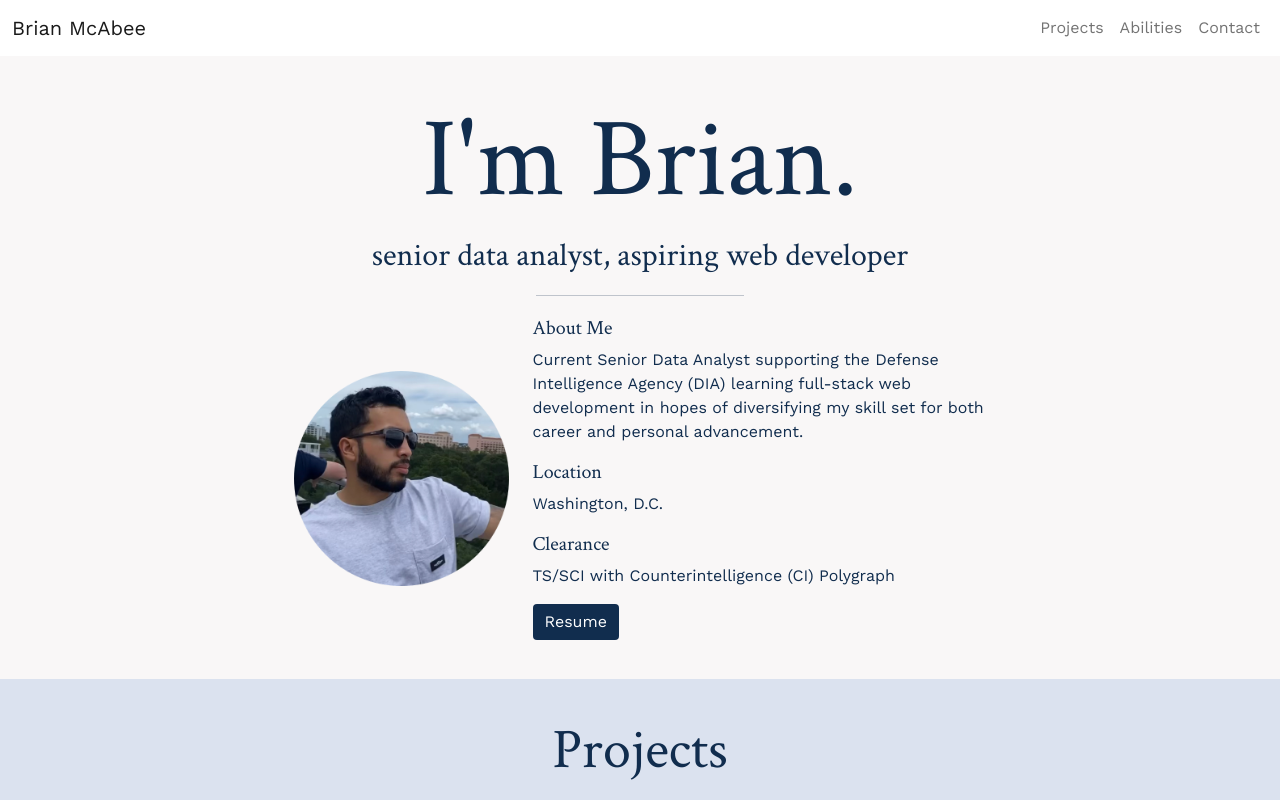
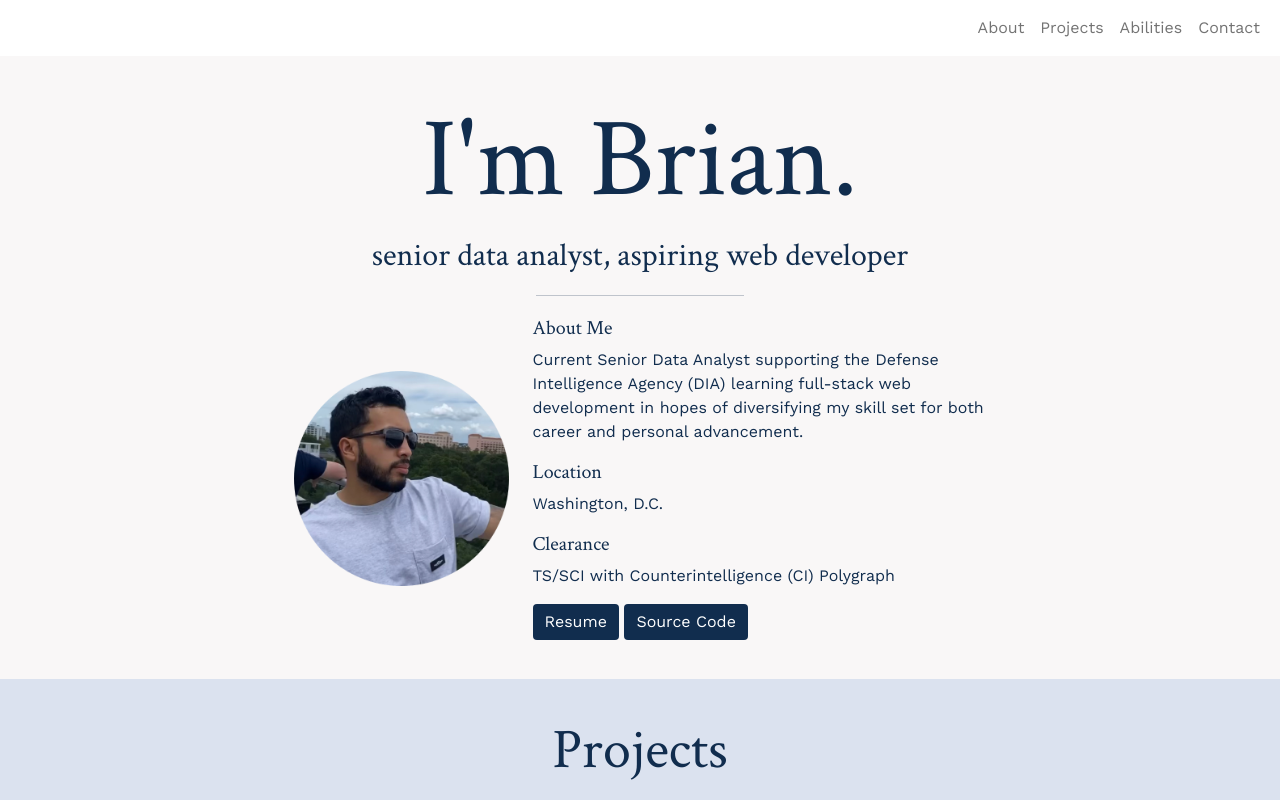
Before and after one commit to brianmcabee/portfolio, a plain HTML site: page index.html in a window 1280 px wide. Shown: the top 800 px of the page. Drawn offline with nearby package versions, Linux system fonts and the light colour scheme.

Commit message:
add src btn; rm navbar brand

```diff
--- a/css/styles.css
+++ b/css/styles.css
@@ -8,10 +8,6 @@ h1, h2, h3, h4, h5, h6 {
  font-family: 'Crimson Text', serif;
 }
 
-.navbar {
-  margin-top: 0;
-
-}
 
 section {
   padding: 3% 22%;
@@ -58,6 +54,7 @@ h3 {
   font-size: 3.5rem;
 }
 
+
 /* experience adjustments for ipad/iphone */
 @media (max-width: 980px) {
 
--- a/index.html
+++ b/index.html
@@ -30,12 +30,15 @@
 
 <nav class="navbar sticky-top navbar-expand-lg navbar-light bg-transparent">
   <div class="container-fluid">
-    <a class="navbar-brand" href="#about-me">Brian McAbee</a>
+    <!-- <a class="navbar-brand" href="#about-me">Brian McAbee</a> -->
     <button class="navbar-toggler" type="button" data-bs-toggle="collapse" data-bs-target="#navbarNavDropdown" aria-controls="navbarNavDropdown" aria-expanded="false" aria-label="Toggle navigation">
       <span class="navbar-toggler-icon"></span>
     </button>
     <div class="collapse navbar-collapse" id="navbarNavDropdown">
       <ul class="navbar-nav ms-auto">
+        <li class="nav-item">
+          <a class="nav-link" aria-current="page" href="#about-me">About</a>
+        </li>
         <li class="nav-item">
           <a class="nav-link" aria-current="page" href="#projects">Projects</a>
         </li>
@@ -58,10 +61,10 @@
       <hr>
 
       <div class="row">
-        <div class="col-lg-4 col-md-6 text-right my-auto">
+        <div class="col-lg-4 col-md-6 col-sm-12 text-right my-auto">
           <img class="img-fluid "src="images\brian side profile.png" alt="brian profile picture">
         </div>
-        <div class="col-lg-8 col-md-6 ">
+        <div class="col-lg-8 col-md-6 col-sm-12">
           <h5>About Me</h5>
           <p>Current Senior Data Analyst supporting the Defense Intelligence Agency (DIA) learning full-stack web development in
             hopes of diversifying my skill set for both career and personal advancement.</p>
@@ -72,7 +75,12 @@
           <p>TS/SCI with Counterintelligence (CI) Polygraph</p>
 
           <!-- Resume Button -->
-          <a class="btn" target="_blank" href="Brian McAbee Resume_SrDA.pdf">Resume</a>
+          <div class="btn-row col-sm-6">
+            <a class="btn" target="_blank" href="Brian McAbee Resume_SrDA.pdf">Resume</a>
+            <a class="btn" target="_blank" href="https://github.com/brianmcabee/portfolio/blob/main/index.html">Source Code</a>
+          </div>
+
+
         </div>
       </div>
 
```
